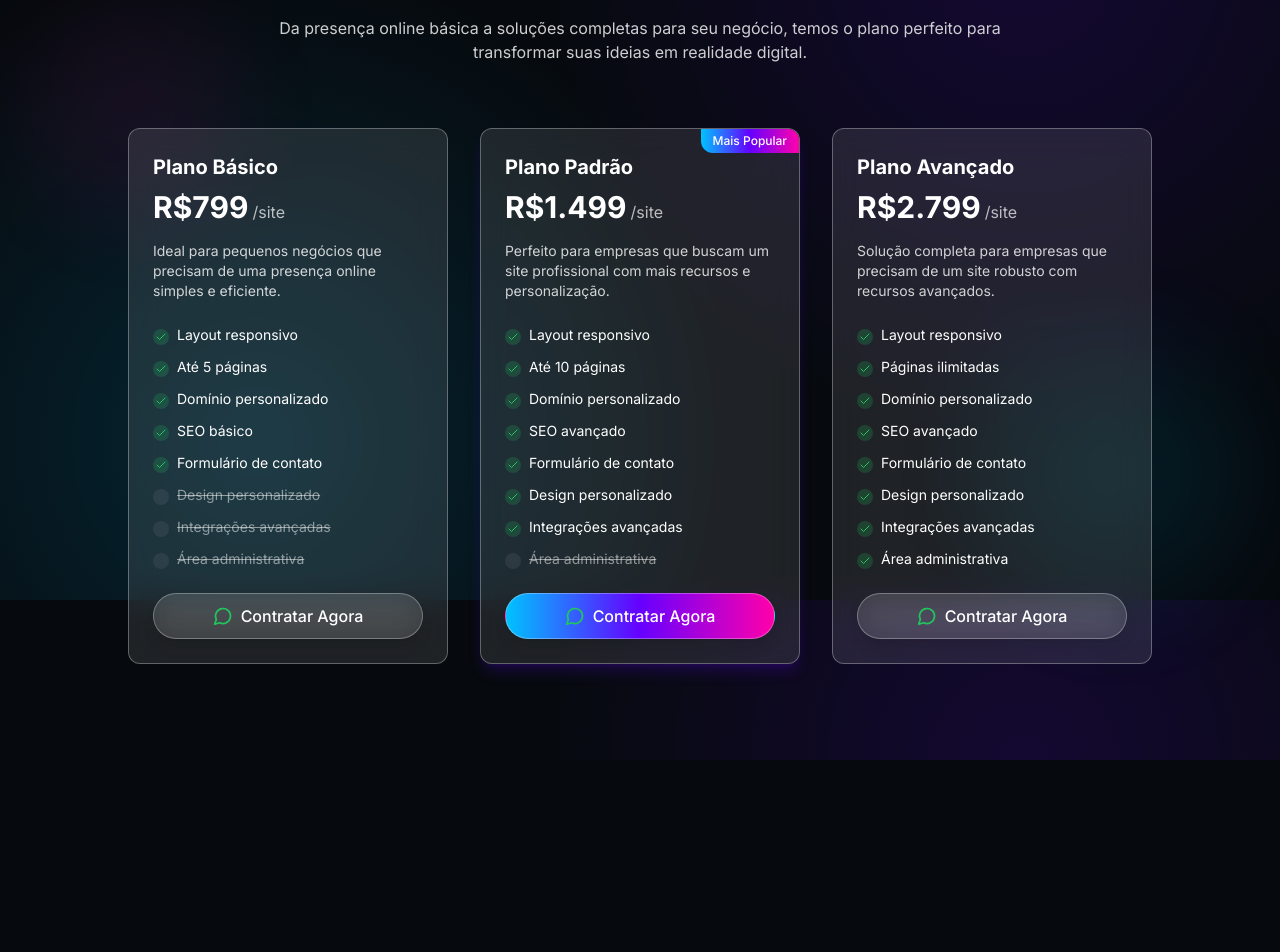
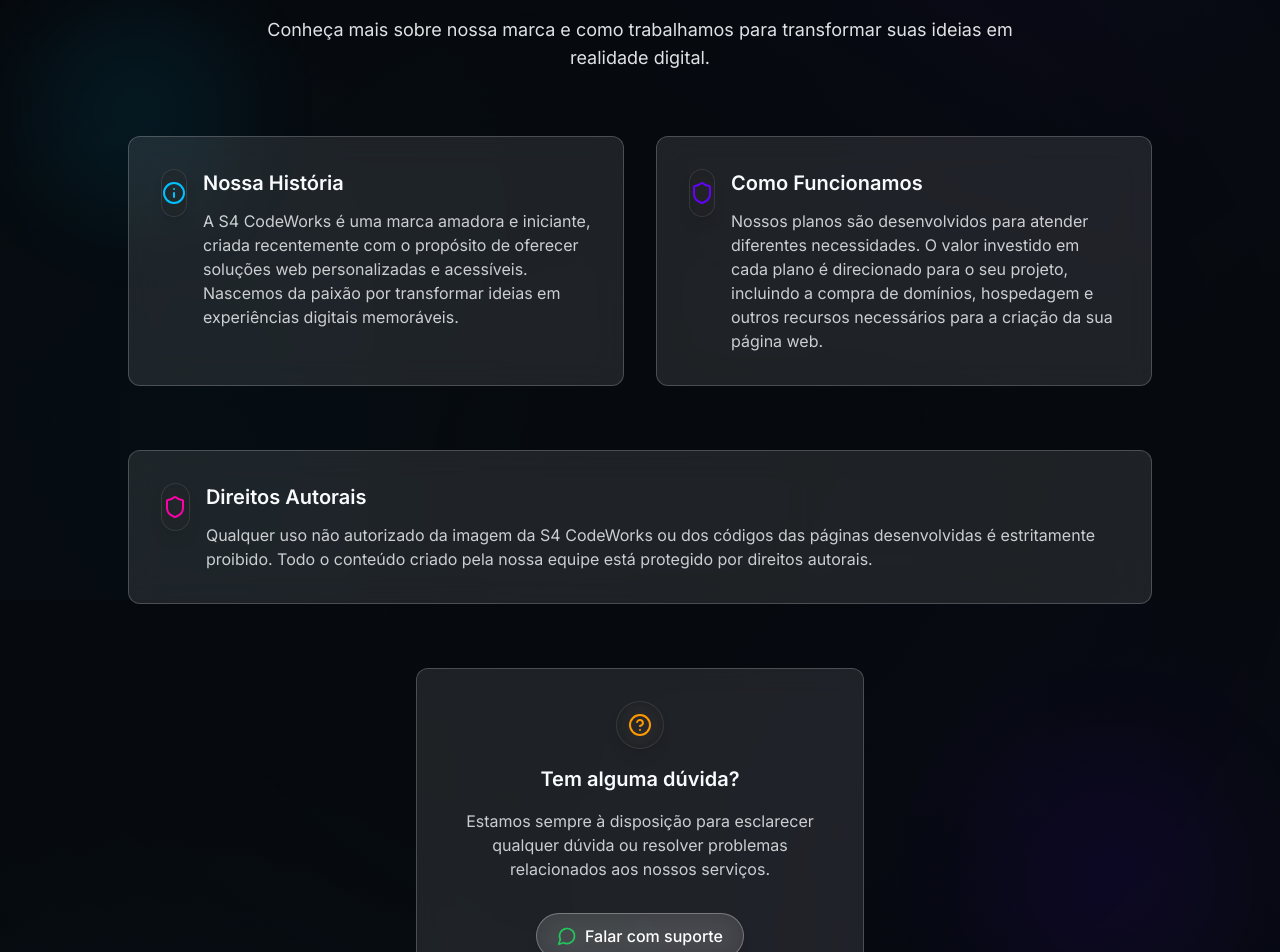
Before and after one commit to S4CodeWorks/s4-page-creator, a React (Vite) app: page / in a window 1280 px wide. Shown: the part 1000-1952 px from the top of the page. Before the commit the page ends 1760 px from the top, so only its background shows below. Built offline with nearby package versions, Linux system fonts and the light colour scheme.

Commit message:
Add "Saiba mais" button functionality
Implement the "Saiba mais" button to display information about the brand, S4 CodeWorks, including details about its recent creation, the investment of plan payments into project resources, and a disclaimer regarding the use of brand assets and support contact.

```diff
--- /dev/null
+++ b/src/components/AboutSection.tsx
@@ -0,0 +1,96 @@
+
+import React from 'react';
+import { Info, Shield, HelpCircle, MessageCircle } from "lucide-react";
+import WhatsappButton from './WhatsappButton';
+import { cn } from '@/lib/utils';
+
+interface AboutSectionProps {
+  id?: string;
+  className?: string;
+}
+
+const AboutSection: React.FC<AboutSectionProps> = ({ id = "about", className }) => {
+  return (
+    <section id={id} className={cn("py-24 px-6 md:px-12 lg:px-24 relative", className)}>
+      {/* Background elements */}
+      <div className="absolute inset-0 bg-gradient-radial from-background to-background/70 z-0"></div>
+      <div className="absolute top-40 left-10 w-48 h-48 rounded-full bg-s4-blue/10 blur-3xl animate-pulse-soft"></div>
+      <div className="absolute bottom-20 right-10 w-64 h-64 rounded-full bg-s4-purple/10 blur-3xl animate-pulse-soft" style={{ animationDelay: '1.5s' }}></div>
+
+      <div className="container mx-auto relative z-10">
+        <div className="text-center mb-16 max-w-3xl mx-auto">
+          <h2 className="text-3xl md:text-4xl font-bold mb-6 s4-gradient-text inline-block">Sobre a S4 CodeWorks</h2>
+          <p className="text-lg text-foreground/90">
+            Conheça mais sobre nossa marca e como trabalhamos para transformar suas ideias em realidade digital.
+          </p>
+        </div>
+
+        <div className="grid grid-cols-1 md:grid-cols-2 gap-8 mb-16">
+          <div className="glass p-8 rounded-xl hover:shadow-lg hover:shadow-s4-blue/10 transition-all duration-300">
+            <div className="flex items-start gap-4">
+              <div className="w-12 h-12 rounded-full glass-dark flex items-center justify-center shadow-lg">
+                <Info size={24} className="text-s4-blue" />
+              </div>
+              <div>
+                <h3 className="text-xl font-semibold mb-3">Nossa História</h3>
+                <p className="text-foreground/80">
+                  A S4 CodeWorks é uma marca amadora e iniciante, criada recentemente com o propósito de
+                  oferecer soluções web personalizadas e acessíveis. Nascemos da paixão por transformar ideias
+                  em experiências digitais memoráveis.
+                </p>
+              </div>
+            </div>
+          </div>
+
+          <div className="glass p-8 rounded-xl hover:shadow-lg hover:shadow-s4-purple/10 transition-all duration-300">
+            <div className="flex items-start gap-4">
+              <div className="w-12 h-12 rounded-full glass-dark flex items-center justify-center shadow-lg">
+                <Shield size={24} className="text-s4-purple" />
+              </div>
+              <div>
+                <h3 className="text-xl font-semibold mb-3">Como Funcionamos</h3>
+                <p className="text-foreground/80">
+                  Nossos planos são desenvolvidos para atender diferentes necessidades. O valor investido
+                  em cada plano é direcionado para o seu projeto, incluindo a compra de domínios, hospedagem
+                  e outros recursos necessários para a criação da sua página web.
+                </p>
+              </div>
+            </div>
+          </div>
+        </div>
+
+        <div className="glass p-8 rounded-xl hover:shadow-lg hover:shadow-s4-pink/10 transition-all duration-300 mb-16">
+          <div className="flex items-start gap-4">
+            <div className="w-12 h-12 rounded-full glass-dark flex items-center justify-center shadow-lg">
+              <Shield size={24} className="text-s4-pink" />
+            </div>
+            <div>
+              <h3 className="text-xl font-semibold mb-3">Direitos Autorais</h3>
+              <p className="text-foreground/80">
+                Qualquer uso não autorizado da imagem da S4 CodeWorks ou dos códigos das páginas desenvolvidas é estritamente
+                proibido. Todo o conteúdo criado pela nossa equipe está protegido por direitos autorais.
+              </p>
+            </div>
+          </div>
+        </div>
+
+        <div className="flex flex-col md:flex-row items-center justify-center gap-6 text-center">
+          <div className="glass p-8 rounded-xl hover:shadow-lg hover:shadow-s4-blue/10 transition-all duration-300 max-w-md">
+            <div className="flex flex-col items-center gap-4">
+              <div className="w-12 h-12 rounded-full glass-dark flex items-center justify-center shadow-lg">
+                <HelpCircle size={24} className="text-s4-orange" />
+              </div>
+              <h3 className="text-xl font-semibold">Tem alguma dúvida?</h3>
+              <p className="text-foreground/80 mb-4">
+                Estamos sempre à disposição para esclarecer qualquer dúvida ou resolver problemas relacionados aos nossos serviços.
+              </p>
+              <WhatsappButton phoneNumber="+5554996378496" text="Falar com suporte" />
+            </div>
+          </div>
+        </div>
+      </div>
+    </section>
+  );
+};
+
+export default AboutSection;
--- a/src/components/Hero.tsx
+++ b/src/components/Hero.tsx
@@ -12,6 +12,13 @@ const Hero: React.FC = () => {
   useEffect(() => {
     setLoaded(true);
   }, []);
+
+  const scrollToAbout = () => {
+    const aboutSection = document.getElementById('about');
+    if (aboutSection) {
+      aboutSection.scrollIntoView({ behavior: 'smooth' });
+    }
+  };
 
   return (
     <section className="relative min-h-screen pt-24 px-6 md:px-12 lg:px-24">
@@ -55,7 +62,10 @@ const Hero: React.FC = () => {
             <div className="flex flex-col sm:flex-row items-center justify-center lg:justify-start gap-4 pt-4 animate-fade-in opacity-0" style={{ animationDelay: '1.8s', animationFillMode: 'forwards' }}>
               <PlansButton />
 
-              <button className="group flex items-center gap-2 py-3 px-1 font-medium text-foreground hover:text-s4-blue transition-colors">
+              <button
+                onClick={scrollToAbout}
+                className="group flex items-center gap-2 py-3 px-1 font-medium text-foreground hover:text-s4-blue transition-colors"
+              >
                 <span>Saiba mais</span>
                 <ArrowRight size={18} className="transform group-hover:translate-x-1 transition-transform" />
               </button>
--- a/src/pages/Index.tsx
+++ b/src/pages/Index.tsx
@@ -3,12 +3,14 @@ import React from 'react';
 import Header from '@/components/Header';
 import Hero from '@/components/Hero';
 import Plans from '@/components/Plans';
+import AboutSection from '@/components/AboutSection';
 
 const Index: React.FC = () => {
   return (
     <div className="min-h-screen">
       <Header />
       <Hero />
+      <AboutSection />
       <Plans />
     </div>
   );
```
